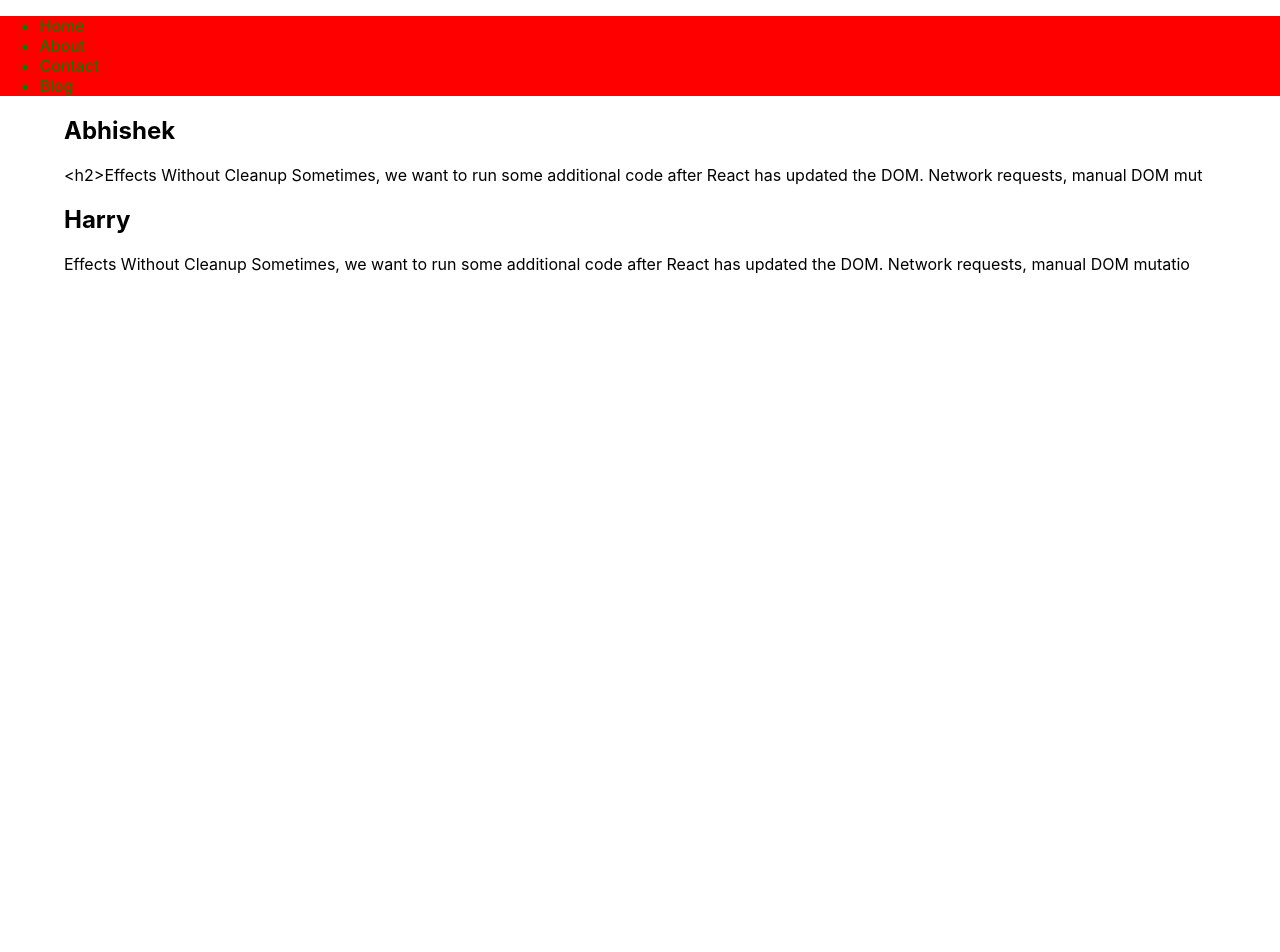
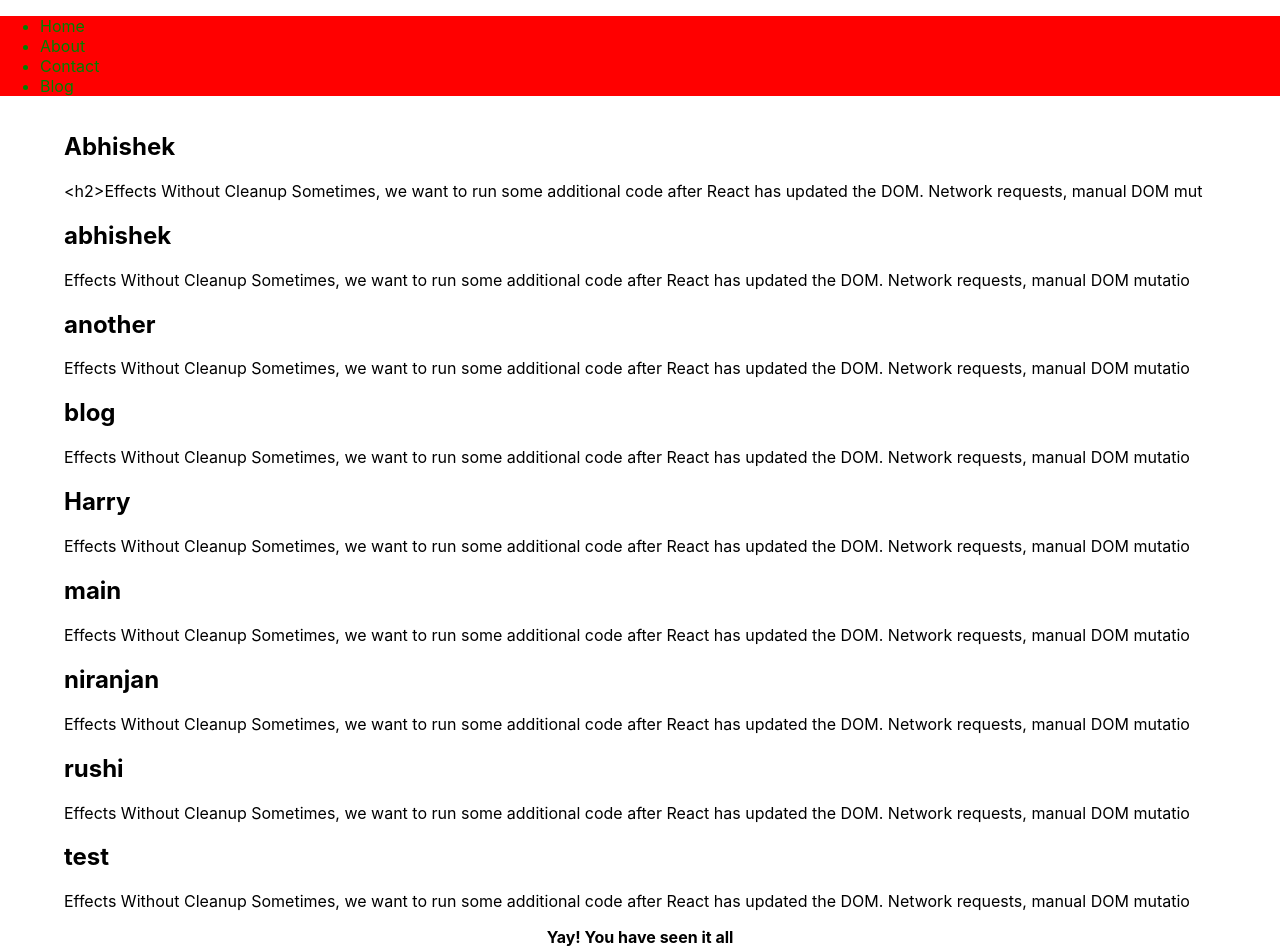
Before and after one commit to programwithabhi33/my-next-js-app, a Next.js app: page /blog in a window 1280 px wide. Shown: the top 952 px of the page. Before the commit the page ends 800 px from the top, so only its background shows below. Built offline with nearby package versions, Linux system fonts and the light colour scheme.

Commit message:
added the infinite scrolling feature

```diff
--- /dev/null
+++ b/jsondata/abhishek.json
@@ -0,0 +1,5 @@
+{
+    "name":"abhishek",
+    "slug":"abhishek",
+    "description":"Effects Without Cleanup Sometimes, we want to run some additional code after React has updated the DOM. Network requests, manual DOM mutations, and logging are common examples of effects that don’t require a cleanup. We say that because we can run them and immediately forget about them. Let’s compare how classes and Hooks let us express such side effects. Example Using Classes In React class components, the render method itself shouldn’t cause side effects. It would be too early — we typically want to perform our effects after React has updated the DOM. This is why in React classes, we put side effects into componentDidMount and componentDidUpdate. Coming back to our example, here is a React counter class component that updates the document title right after React makes changes to the DOM:"
+}
--- /dev/null
+++ b/jsondata/another.json
@@ -0,0 +1,5 @@
+{
+    "name":"another",
+    "slug":"another",
+    "description":"Effects Without Cleanup Sometimes, we want to run some additional code after React has updated the DOM. Network requests, manual DOM mutations, and logging are common examples of effects that don’t require a cleanup. We say that because we can run them and immediately forget about them. Let’s compare how classes and Hooks let us express such side effects. Example Using Classes In React class components, the render method itself shouldn’t cause side effects. It would be too early — we typically want to perform our effects after React has updated the DOM. This is why in React classes, we put side effects into componentDidMount and componentDidUpdate. Coming back to our example, here is a React counter class component that updates the document title right after React makes changes to the DOM:"
+}
--- /dev/null
+++ b/jsondata/blog.json
@@ -0,0 +1,5 @@
+{
+    "name":"blog",
+    "slug":"blog",
+    "description":"Effects Without Cleanup Sometimes, we want to run some additional code after React has updated the DOM. Network requests, manual DOM mutations, and logging are common examples of effects that don’t require a cleanup. We say that because we can run them and immediately forget about them. Let’s compare how classes and Hooks let us express such side effects. Example Using Classes In React class components, the render method itself shouldn’t cause side effects. It would be too early — we typically want to perform our effects after React has updated the DOM. This is why in React classes, we put side effects into componentDidMount and componentDidUpdate. Coming back to our example, here is a React counter class component that updates the document title right after React makes changes to the DOM:"
+}
--- /dev/null
+++ b/jsondata/main.json
@@ -0,0 +1,5 @@
+{
+    "name":"main",
+    "slug":"main",
+    "description":"Effects Without Cleanup Sometimes, we want to run some additional code after React has updated the DOM. Network requests, manual DOM mutations, and logging are common examples of effects that don’t require a cleanup. We say that because we can run them and immediately forget about them. Let’s compare how classes and Hooks let us express such side effects. Example Using Classes In React class components, the render method itself shouldn’t cause side effects. It would be too early — we typically want to perform our effects after React has updated the DOM. This is why in React classes, we put side effects into componentDidMount and componentDidUpdate. Coming back to our example, here is a React counter class component that updates the document title right after React makes changes to the DOM:"
+}
--- /dev/null
+++ b/jsondata/niranjan.json
@@ -0,0 +1,5 @@
+{
+    "name":"niranjan",
+    "slug":"niranjan",
+    "description":"Effects Without Cleanup Sometimes, we want to run some additional code after React has updated the DOM. Network requests, manual DOM mutations, and logging are common examples of effects that don’t require a cleanup. We say that because we can run them and immediately forget about them. Let’s compare how classes and Hooks let us express such side effects. Example Using Classes In React class components, the render method itself shouldn’t cause side effects. It would be too early — we typically want to perform our effects after React has updated the DOM. This is why in React classes, we put side effects into componentDidMount and componentDidUpdate. Coming back to our example, here is a React counter class component that updates the document title right after React makes changes to the DOM:"
+}
--- /dev/null
+++ b/jsondata/rushi.json
@@ -0,0 +1,5 @@
+{
+    "name":"rushi",
+    "slug":"rushi",
+    "description":"Effects Without Cleanup Sometimes, we want to run some additional code after React has updated the DOM. Network requests, manual DOM mutations, and logging are common examples of effects that don’t require a cleanup. We say that because we can run them and immediately forget about them. Let’s compare how classes and Hooks let us express such side effects. Example Using Classes In React class components, the render method itself shouldn’t cause side effects. It would be too early — we typically want to perform our effects after React has updated the DOM. This is why in React classes, we put side effects into componentDidMount and componentDidUpdate. Coming back to our example, here is a React counter class component that updates the document title right after React makes changes to the DOM:"
+}
--- /dev/null
+++ b/jsondata/test.json
@@ -0,0 +1,5 @@
+{
+    "name":"test",
+    "slug":"test",
+    "description":"Effects Without Cleanup Sometimes, we want to run some additional code after React has updated the DOM. Network requests, manual DOM mutations, and logging are common examples of effects that don’t require a cleanup. We say that because we can run them and immediately forget about them. Let’s compare how classes and Hooks let us express such side effects. Example Using Classes In React class components, the render method itself shouldn’t cause side effects. It would be too early — we typically want to perform our effects after React has updated the DOM. This is why in React classes, we put side effects into componentDidMount and componentDidUpdate. Coming back to our example, here is a React counter class component that updates the document title right after React makes changes to the DOM:"
+}
--- a/package.json
+++ b/package.json
@@ -11,7 +11,8 @@
   "dependencies": {
     "next": "12.3.1",
     "react": "18.2.0",
-    "react-dom": "18.2.0"
+    "react-dom": "18.2.0",
+    "react-infinite-scroll-component": "^6.1.0"
   },
   "devDependencies": {
     "eslint": "8.25.0",
--- a/pages/api/blogs.js
+++ b/pages/api/blogs.js
@@ -8,9 +8,19 @@ async function abhishek(req, res) {
     //     res.status(200).json(data)
     //     // res.status(200).json({name:"abhishek"})
     // });
+    // let fileArray = []
+    // const dirRead = await fs.promises.readdir('./jsondata')
+    // for (let index = 0; index < dirRead.length; index++) {
+    //     const element = dirRead[index];
+    //     let file = await fs.promises.readFile('jsondata/'+element,'utf-8')
+    //     fileArray.push(JSON.parse(file));
+    // }
+    // console.log("The count is the")
+    // console.log(req.query.count)
     let fileArray = []
     const dirRead = await fs.promises.readdir('./jsondata')
-    for (let index = 0; index < dirRead.length; index++) {
+    const data = dirRead.slice(0,req.query.count);
+    for (let index = 0; index < data.length; index++) {
         const element = dirRead[index];
         let file = await fs.promises.readFile('jsondata/'+element,'utf-8')
         fileArray.push(JSON.parse(file));
--- a/pages/blog.js
+++ b/pages/blog.js
@@ -1,10 +1,12 @@
 import Link from 'next/link'
 import { React, useState, useEffect } from 'react'
 import styles from '../styles/Blog.module.css'
+import InfiniteScroll from 'react-infinite-scroll-component';
 const fs = require('fs');
 
 const Blogs = (props) => {
   const [blogs, setBlogs] = useState(props.allBlogs)
+  const [count, setCount] = useState(1)
   // console.log(blogs)
   // use Effect will run every time because inside this you update the state and the useeffect runs every time when the dom change and the state is the part of the dom
   // when you gave a second argument to useeffect to empty array useeffect will run only once after dom render
@@ -19,8 +21,29 @@ const Blogs = (props) => {
   //   })
   //   // console.log("abhishek is under the useEffect")
   // },[])
+
+  let fetchData = async () => {
+    let data = await fetch(`http://localhost:3000/api/blogs?count=${count+3}`)
+    let DataJson = await data.json();
+    console.log(DataJson)
+    setBlogs(DataJson)
+    setCount(count+3)
+  };
+
+
   return (
     <main>
+      <InfiniteScroll InfiniteScroll
+        dataLength={blogs.length} //This is important field to render the next data
+        next={fetchData}
+        hasMore={props.LenghtDir !== blogs.length}
+        loader={<h4> Loading...</h4 >}
+        endMessage={
+          <p  style={{ textAlign: 'center' }}>
+            <b>Yay! You have seen it all</b>
+          </p >
+        }
+      >
         {blogs.map((blogItem) => {
           return (
             <div key={blogItem.slug} className={styles.container}>
@@ -29,6 +52,9 @@ const Blogs = (props) => {
               <p>{blogItem.description.substr(0, 140)}</p>
             </div>)
         })}
+        {/* {items} */}
+      </InfiniteScroll >
+
     </main>
   )
 }
@@ -37,13 +63,14 @@ const Blogs = (props) => {
 export async function getStaticProps(context) {
   let allBlogs = []
   const dirRead = await fs.promises.readdir('./jsondata')
-  for (let index = 0; index < dirRead.length; index++) {
+  const LenghtDir = dirRead.length;
+  for (let index = 0; index < 3; index++) {
     const element = dirRead[index];
     let file = await fs.promises.readFile('jsondata/' + element, 'utf-8')
     allBlogs.push(JSON.parse(file));
   }
   return {
-    props: {allBlogs}, // will be passed to the page component as props
+    props: { allBlogs ,LenghtDir}, // will be passed to the page component as props
   }
 }
 
```
Also changed, not shown: pages/blogpost/[sno].js (+8 -1 lines), 1 other file (tests, documents, lock files or other folders). Lines whose indentation alone changed are shown as unchanged.
